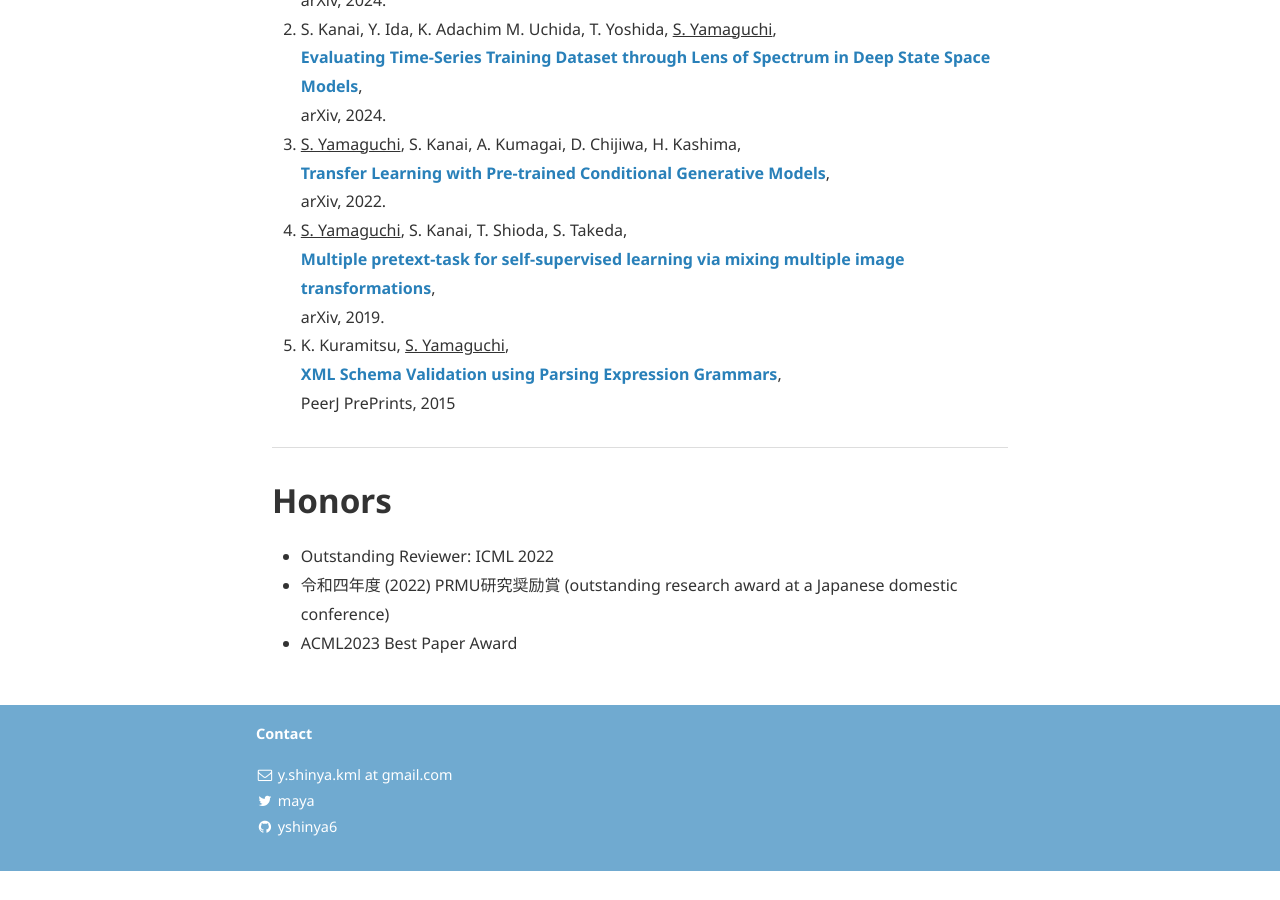
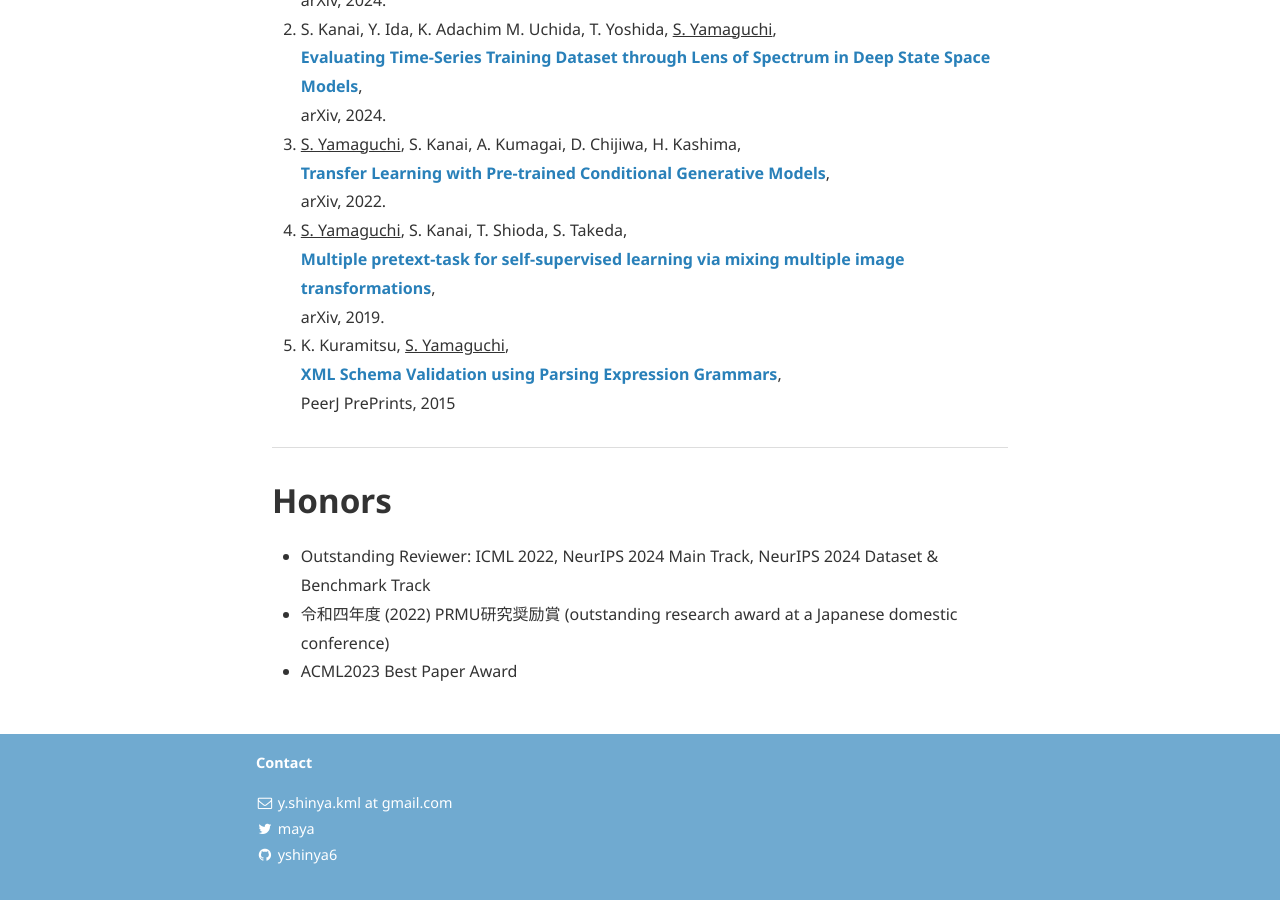
Before and after one commit to yshinya6/yshinya6.github.io, a Jekyll site: the page built from index.md, in a window 1280 px wide and 900 px high, scrolled down 5124 px. Built offline with Jekyll 4.4.1, drawn with Linux system fonts in a browser that asks for light colours; nearby versions of some CDN libraries; before the commit the page ends 5995 px from its top, so only the background shows below that; some of the changed text lies outside the part shown.

Commit message:
Update index.md

```diff
--- a/index.md
+++ b/index.md
@@ -154,7 +154,7 @@ PeerJ PrePrints, 2015
 ---
 
 # Honors
-- Outstanding Reviewer: ICML 2022
+- Outstanding Reviewer: ICML 2022, NeurIPS 2024 Main Track, NeurIPS 2024 Dataset & Benchmark Track
 - 令和四年度 (2022) PRMU研究奨励賞 (outstanding research award at a Japanese domestic conference)
 - ACML2023 Best Paper Award
 
```
Also changed, not shown: other parts of index.md (+1 -1 lines).
